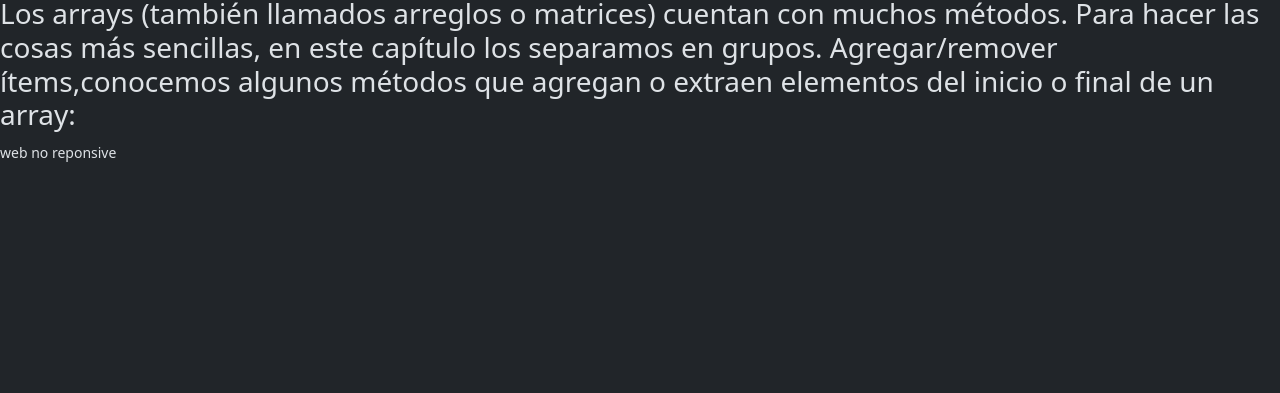
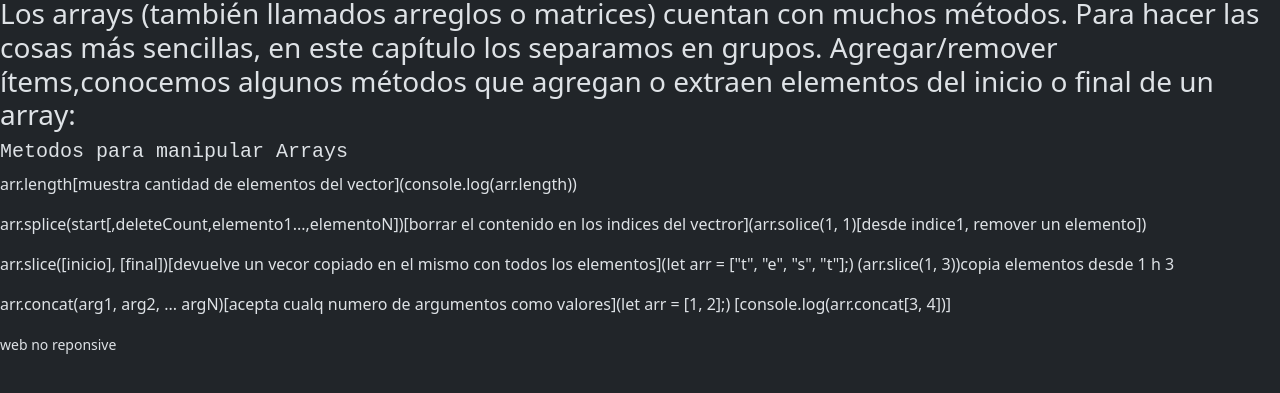
Before and after one commit to Nordcode-cyber/TP-Javascript, a plain HTML site: page metodo-arrays/index.html in a window 1280 px wide. Shown: the part 105-498 px from the top of the page. Drawn offline with nearby package versions, Linux system fonts and the light colour scheme.

Commit message:
methods arrays js

```diff
--- a/metodo-arrays/index.html
+++ b/metodo-arrays/index.html
@@ -46,6 +46,17 @@
     <h3>Los arrays (también llamados arreglos o matrices) cuentan con muchos métodos. Para hacer las cosas más sencillas,
         en este capítulo los separamos en grupos.
         Agregar/remover ítems,conocemos algunos métodos que agregan o extraen elementos del inicio o final de un array:</h3>
+    <h5>
+      Metodos para manipular Arrays
+    </h5>
+    <p>arr.length[muestra cantidad de elementos del vector](console.log(arr.length))</p>
+    <p>arr.splice(start[,deleteCount,elemento1...,elementoN])[borrar el contenido en los indices del
+      vectror](arr.solice(1, 1)[desde indice1, remover un elemento])</p>
+    <p>arr.slice([inicio], [final])[devuelve un vecor copiado en el mismo con todos los elementos](let arr = ["t", "e", "s", "t"];)
+      (arr.slice(1, 3))copia elementos desde 1 h 3</p>
+    <p>arr.concat(arg1, arg2, ... argN)[acepta cualq numero de argumentos como valores](let arr = [1, 2];)
+      [console.log(arr.concat[3, 4])]</p>
+
 </body>
 <footer>
 
--- a/metodo-arrays/script.js
+++ b/metodo-arrays/script.js
@@ -25,3 +25,16 @@ let arr4=[1,2,3,4,5]
 console.table(arr4)
 arr4.splice(4, 0, 6, 7, 8, 9)
 console.table(arr4)
+console.log('copia el array[principio],[final]')
+let arr5 = ["t", "e", "s", "t"];
+console.log(arr5)
+console.log( arr5.slice(1, 3) ); // e,s (copia desde 1 hasta 3)
+
+console.log( arr5.slice(0) ); // s,t (copia desde -2 hasta el final)
+let arr6=['yo','estudio','typescript','para','saber','Angular'];
+console.table(arr6)
+console.log('tamaño del array arr6: '+arr6.length)
+console.log('funcion ForEach javascript')
+arr6.forEach(function(arr6, index) {
+  console.log('indice: '+ index+ " " + 'valor: '+ arr6);// ... hacer algo con un elemento
+});
```
Also changed, not shown: 1 other file.
